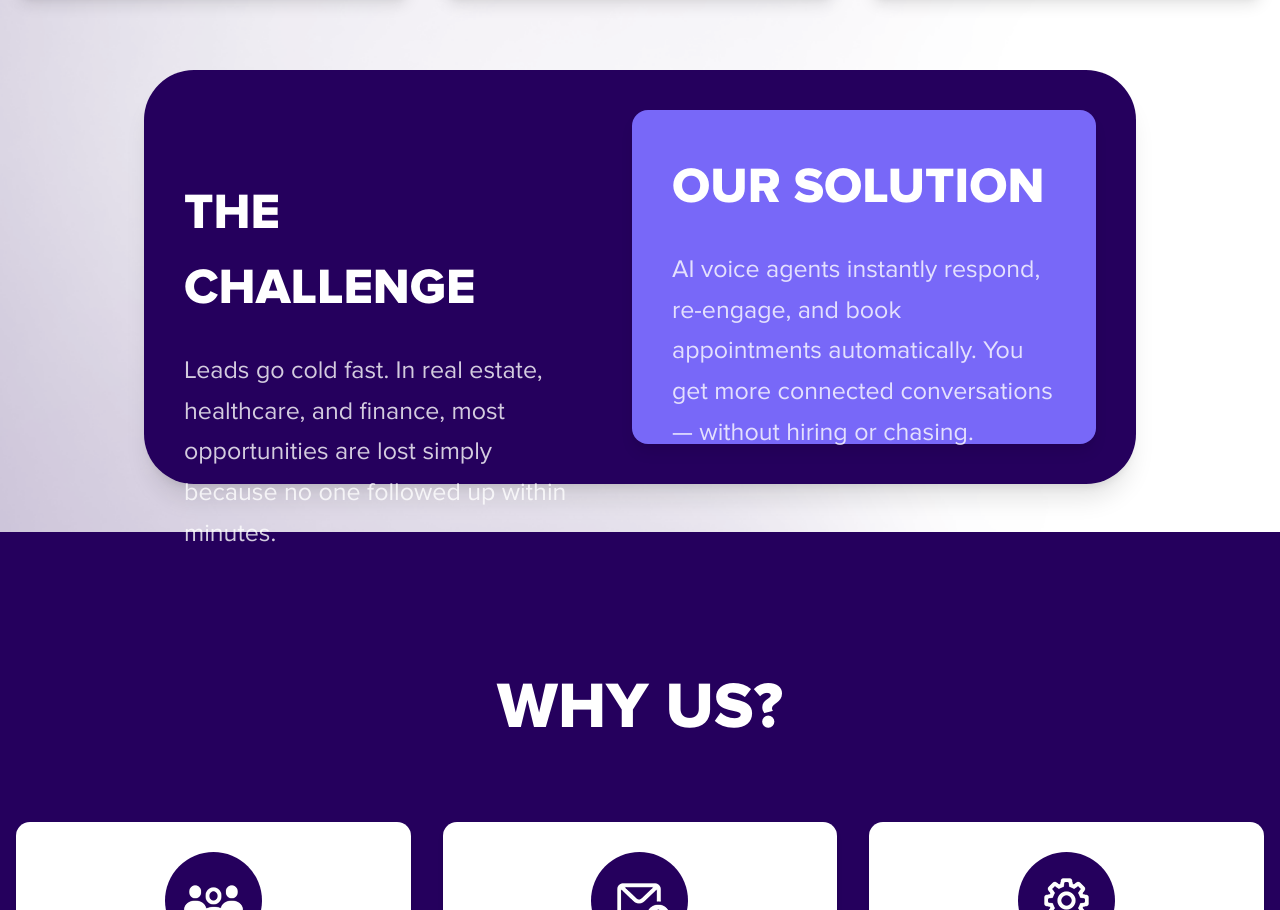
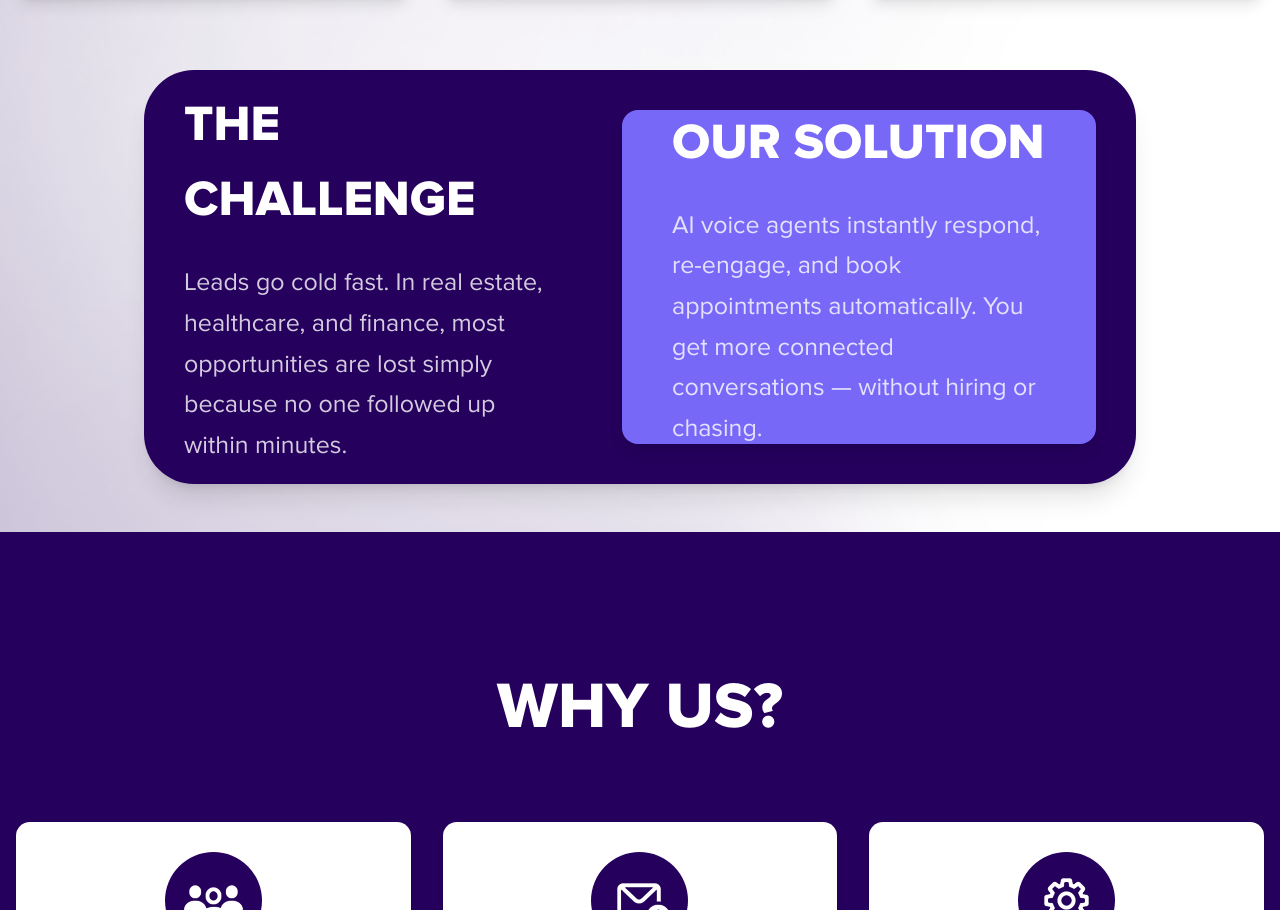
Before and after one commit to rod-mindsheep/stellarvoiceagents, a Next.js app: page / in a window 1280 px wide. Shown: the part 1115-2025 px from the top of the page. Built offline with nearby package versions, Linux system fonts and the light colour scheme.

Commit message:
Update ChallengeSolution.jsx

```diff
--- a/src/components/sections/ChallengeSolution.jsx
+++ b/src/components/sections/ChallengeSolution.jsx
@@ -2,14 +2,14 @@ import React from 'react';
 
 const ChallengeSolutionSection = () => {
   return (
-    <div className="flex justify-center items-center py-12 md:max-w-[80vw] md:min-w-[80vw] md:w-[80vw] w-[95vw]">
+    <div className="flex justify-center items-center py-12 md:max-w-[90vw] lg:max-w-[80vw] md:min-w-[80vw] md:w-[90vw] lg:w-[80vw] w-[95vw]">
       {/* Outer container for the whole section, centered and with max width */}
       <div className="w-full px-4 mx-auto">
         {/* Main content box with dark purple background and rounded corners */}
-        <div className="bg-[#25005D] rounded-[30px] md:rounded-[50px] p-6 md:p-10 shadow-xl flex flex-col lg:flex-row items-center justify-items-center gap-8">
+        <div className="bg-[#25005D] rounded-[30px] md:rounded-[50px] p-6 md:p-10 shadow-xl flex flex-col md:flex-row items-center justify-items-center gap-8">
 
           {/* Left Side: The Challenge */}
-          <div className="flex-1 pr-0 text-center text-white lg:pr-8 md:text-left h-[165px] md:h-[202px] w-[313px] md:w-[521px]">
+          <div className="flex flex-col justify-center flex-1 pr-0 text-center text-white lg:pr-8 md:text-left h-[165px] md:h-[334px] w-[313px] md:w-[521px]">
             <h2 className="text-[30px] md:text-[50px] font-extrabold mb-6">
               THE CHALLENGE
             </h2>
@@ -19,7 +19,7 @@ const ChallengeSolutionSection = () => {
           </div>
 
           {/* Right Side: Our Solution (with its own distinct background) */}
-          <div className="flex-1 bg-[#7868F8] rounded-2xl p-6 md:p-10 shadow-lg text-center md:text-left w-[302.83px] md:w-[617px] h-[288px] md:h-[334px]">
+          <div className="flex flex-col justify-center flex-1 bg-[#7868F8] rounded-2xl p-[25px] md:py-[51px] md:px-[50px]  shadow-lg text-center md:text-left w-[302.83px] md:w-[617px] h-[288px] md:h-[334px]">
             <h2 className="text-[30px] md:text-[50px] font-extrabold text-white mb-6">
               OUR SOLUTION
             </h2>
```
